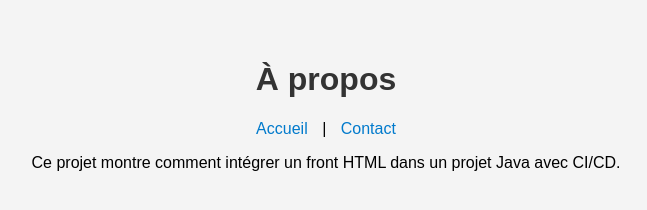
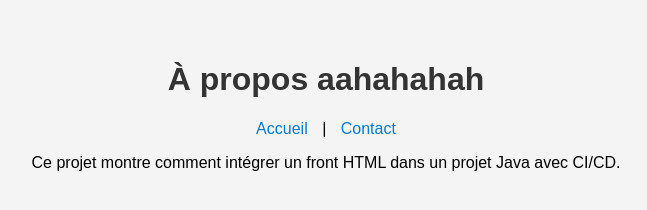
Before and after one commit to ThomasDufour19/SIMPLES-JAVA-CI, a website: page web/about.html in a window 1280 px wide. Shown: the whole page, without its empty margins (314-961 px from the left). Drawn offline with Linux system fonts and the light colour scheme.

Commit message:
modification a propo

```diff
--- a/web/about.html
+++ b/web/about.html
@@ -6,7 +6,7 @@
   <link rel="stylesheet" href="style.css">
 </head>
 <body>
-  <h1>À propos </h1>
+  <h1>À propos aahahahah </h1>
   <nav>
     <a href="index.html">Accueil</a> |
     <a href="contact.html">Contact</a>
```
